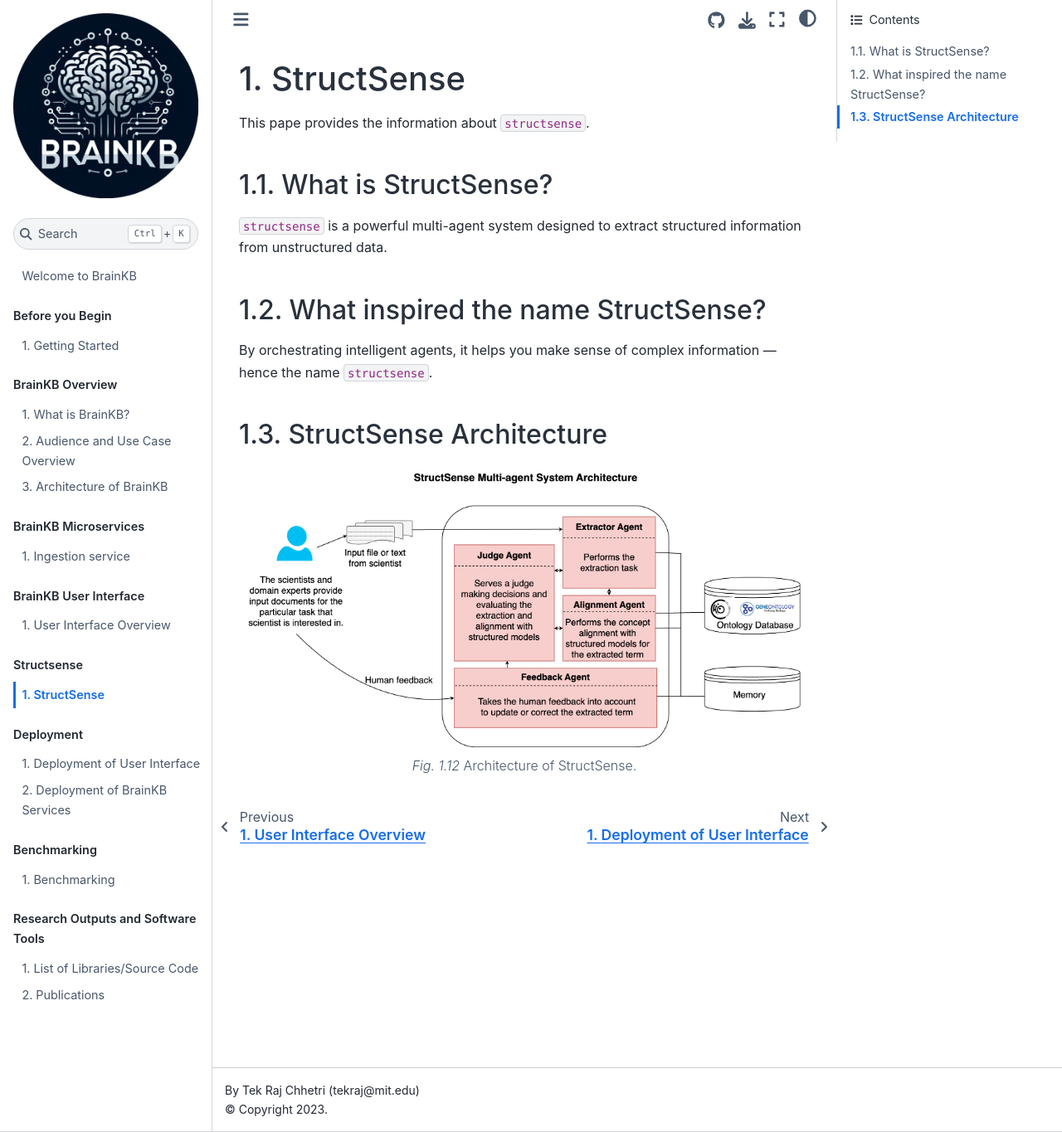
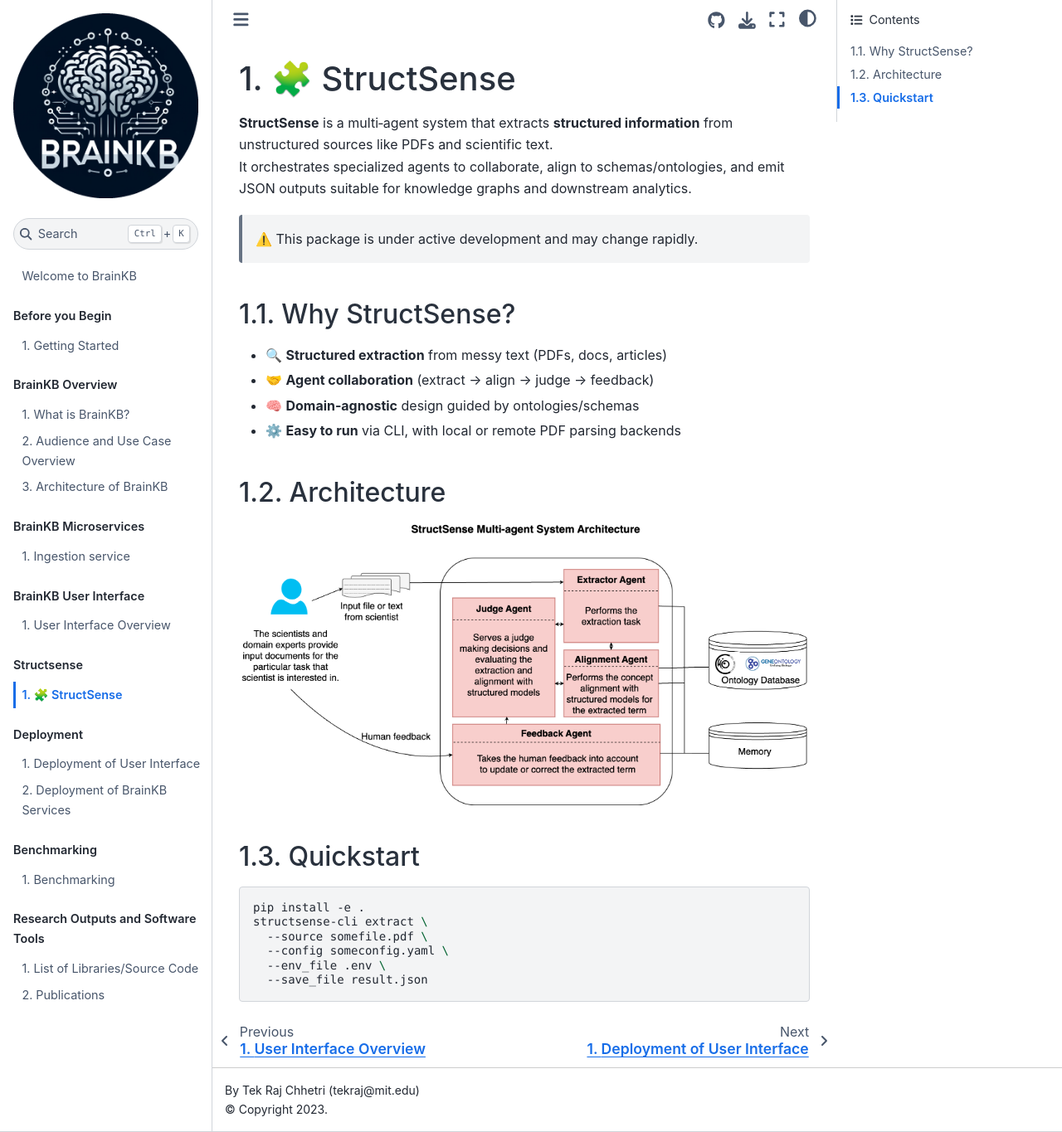
Before and after one commit to sensein/brainkbdocs, a Jupyter Book: the page built from docs/agents.md, in a window 1280 px wide and 1365 px high. Shown: the whole window at 83% size. Built offline with Jupyter Book 1.0.4 settings and Sphinx 7.4.7 and the Sphinx Book theme 1.1.4, drawn with Linux system fonts in a browser that asks for light colours.

Commit message:
added 'overview' for structsense

````diff
--- a/docs/agents.md
+++ b/docs/agents.md
@@ -1,4 +1,4 @@
-# StructSense
+<!-- # StructSense
 This pape provides the information about `structsense`.
 
 ## What is StructSense?
@@ -10,4 +10,29 @@
 ```{figure} images/structsense_arch.png
 :name: brainkb_architecture_figure
 Architecture of StructSense.
+``` -->
+# 🧩 StructSense
+
+**StructSense** is a multi‑agent system that extracts **structured information** from unstructured sources like PDFs and scientific text.
+It orchestrates specialized agents to collaborate, align to schemas/ontologies, and emit JSON outputs suitable for knowledge graphs and downstream analytics.
+
+> ⚠️ This package is under active development and may change rapidly.
+
+## Why StructSense?
+- 🔍 **Structured extraction** from messy text (PDFs, docs, articles)
+- 🤝 **Agent collaboration** (extract → align → judge → feedback)
+- 🧠 **Domain‑agnostic** design guided by ontologies/schemas
+- ⚙️ **Easy to run** via CLI, with local or remote PDF parsing backends
+
+## Architecture
+![StructSense Architecture](images/structsense_arch.png)
+
+## Quickstart
+```bash
+pip install -e .
+structsense-cli extract \
+  --source somefile.pdf \
+  --config someconfig.yaml \
+  --env_file .env \
+  --save_file result.json
 ```
````
